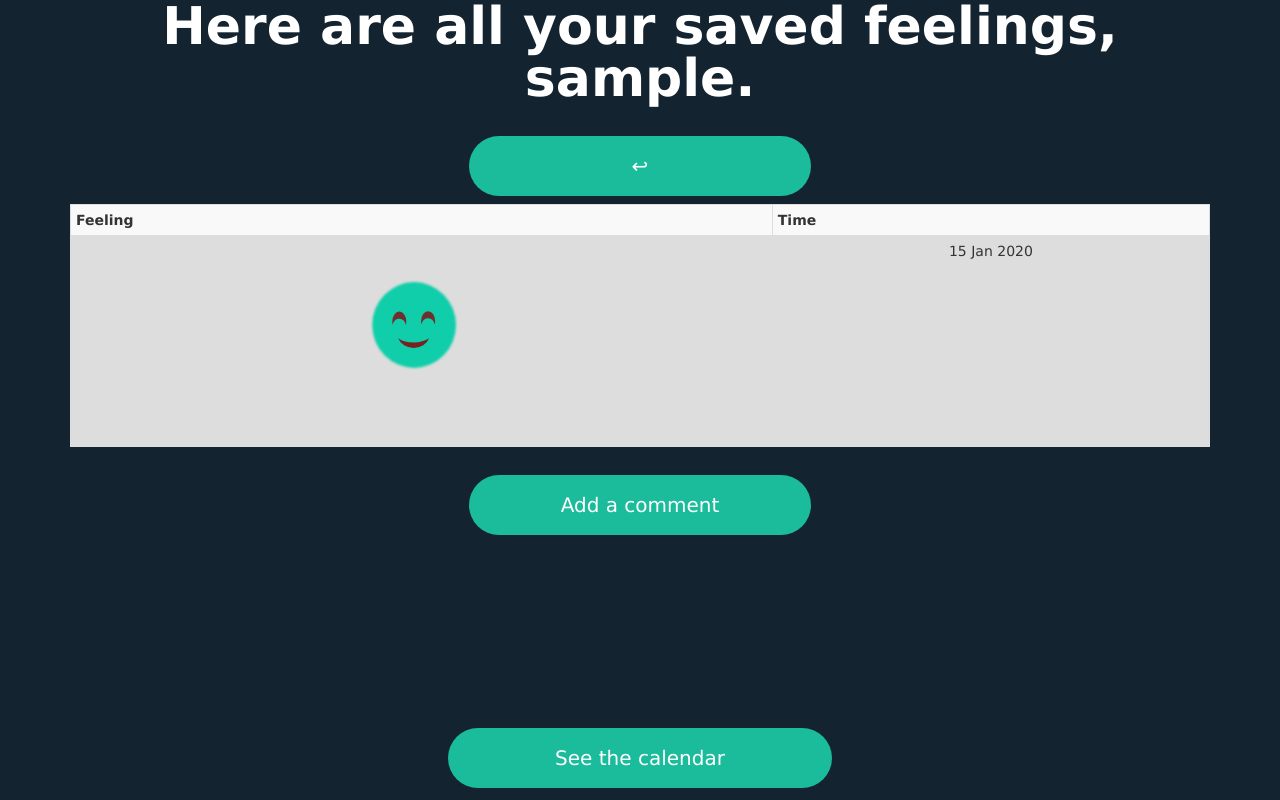
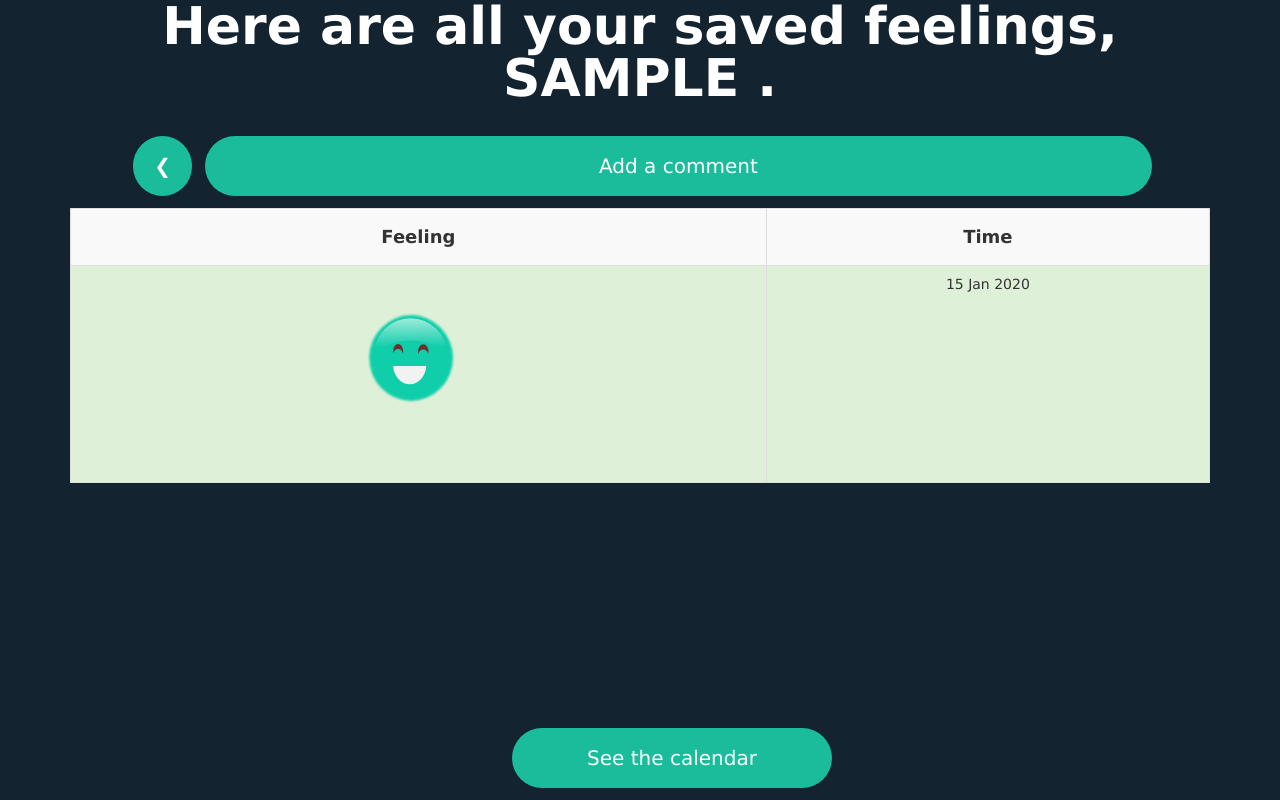
Before and after one commit to pepsinic/moody, a Node server app: template views/emotions/index.ejs in a window 1280 px wide. Run offline with Node 20, Linux system fonts and the light colour scheme; the template is opened without the code that fills it: most values are stand-ins (such as "Sample title", 1, 10 or a date in 2020); some libraries are stand-ins or nearby versions.

Commit message:
newfrontenddesign

```diff
--- a/public/css/stylesheet.css
+++ b/public/css/stylesheet.css
@@ -1,4 +1,4 @@
- body , .background{
+  body , .background{
  	font-family:Verdana, sans-serif;
 	background-color: #13232f;
 	text-align: center;
@@ -102,12 +102,13 @@ button[type=logOut]{
     border-radius: 0px;
 }
 
-tr{
-	text-align: center;
+
+
+#align {
+    text-align: center;
 }
 
 button[type=submit]{
-	width: 30%;
     height: 60px;
     font-size:20px;
     background-color: #1abc9c;
@@ -117,19 +118,26 @@ button[type=submit]{
     border: none;
     border-radius: 30px;
     cursor: pointer;
-    display:inline;
 }
 
 #mood{
-	right: 90%
-	width:10%;
+	right: 85%;
+	width:4.6%;
 	font-weight: 100px;
+	position:absolute;
+
 }
 #calendar{
+	width: 25%;
 	top:90%;
-	left:35%;
+	left:40%;
 	position:fixed;
-
+}
+#comment{
+	width: 74%;
+	display:inline;
+	position:absolute;
+	left:16%;
 }
 tr:nth-child(even) {
     background-color: #dddddd;
--- a/views/emotions/index.ejs
+++ b/views/emotions/index.ejs
@@ -15,26 +15,10 @@
  	</head>
 	<body class="background container">
 		<div>
-		<h1 id="h1"> Here are all your saved feelings, <%= username %>.</h1>
+		<h1 id="h1"> Here are all your saved feelings, <span style="text-transform: uppercase;"> <%= username %> </span>.</h1>
 		<form action = "/users" method = "GET">
-			<button type="submit" id="mood"> &#x21a9; </button>
+			<button type="submit" id="mood"> &#10094;  </button>
 		</form>
-		<table class="table table-condensed table-bordered table-striped">
-			<tr>
-			<th>Feeling</th>
-			<th>Time</th>
-			</tr>
-
-			<%for (var feeling of emotions){%>
-				<% if (userID == feeling.userID){ %>
-						<tr>
-						<td><img src="/public/img/<%= feeling.number %>.svg" alt="" class="smileydisp"/></td>
-						<td><time><%= feeling.time  %></time></td>
-						</tr>
-					<% } %>
-			<% } %>
-
-		</table>
 
 		<form action = "/emotions/comment" method = "GET">
 			<button type="submit" id="comment">Add a comment</button>
@@ -43,6 +27,40 @@
 		<form action = "/emotions/month" method = "GET">
 			<button type="submit" id="calendar">See the calendar</button>
 		</form>
+		<br><br><br><br>
+		<table class="table table-bordered table-striped">
+			<tr id="align">
+			<th><h4 class="text-center"><b>Feeling</b></h2></th>
+			<th><h4 class="text-center"><b>Time</b></h2></th>
+			</tr>
+
+			<%for (var feeling of emotions){%>
+				<% if (userID == feeling.userID){ %>
+					<% if(feeling.number==1){%>
+							<tr class="success">
+							<td><img src="/public/img/<%= feeling.number %>.svg" alt="" class="smileydisp"/></td>
+							<td><time><%= feeling.time  %></time></td>
+							</tr>
+					<% } %>
+
+					<% if(feeling.number==2){%>
+							<tr class="warning">
+							<td><img src="/public/img/<%= feeling.number %>.svg" alt="" class="smileydisp"/></td>
+							<td><time><%= feeling.time  %></time></td>
+							</tr>
+					<% } %>
+					<% if(feeling.number==3){%>
+							<tr class="danger">
+							<td><img src="/public/img/<%= feeling.number %>.svg" alt="" class="smileydisp"/></td>
+							<td><time><%= feeling.time  %></time></td>
+							</tr>
+					<% } %>
+
+				<% } %>
+			<% } %>
+
+		</table>
+
 
 
 		<script src="https://ajax.googleapis.com/ajax/libs/jquery/1.12.4/jquery.min.js"></script>
```
Also changed, not shown: public/img/1.svg.
